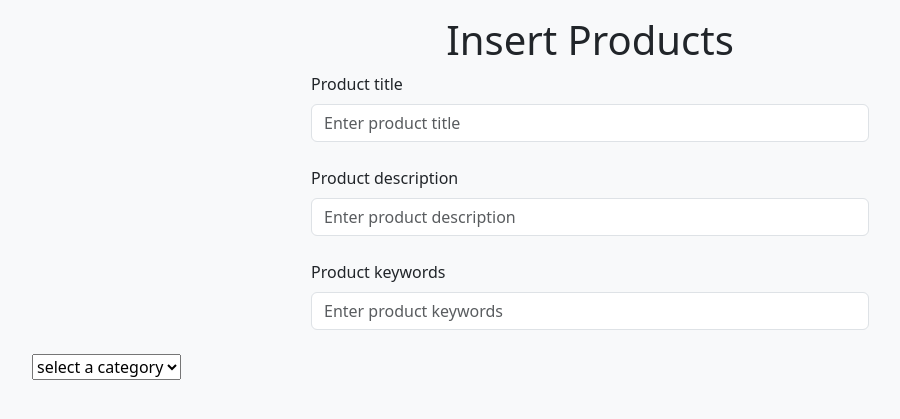
After one commit to SkAkib/EcommerceWebProject, a PHP site: page /admin_area/insert_product.php in a window 1280 px wide. The commit adds this page. Shown: the top 419 px of the page, without its empty margins (50-950 px from the left). Run offline with PHP 8.4, Linux system fonts and the light colour scheme.

Commit message:
3rd changes

```diff
--- a/admin_area/index.php
+++ b/admin_area/index.php
@@ -45,7 +45,7 @@
                 <div class="button text-center container-fluid">
         <!--button*10>a.nav-link.text-light.bg-info.my-1-->
 
-                    <button class="my-1"><a href="" class="nav-link text-light bg-info my-1">Insert Products</a></button>
+                    <button class="my-1"><a href="insert_product.php" class="nav-link text-light bg-info my-1">Insert Products</a></button>
 
                     <button class="my-1"><a href="" class="nav-link text-light bg-info my-1">View Products</a></button>
 
--- /dev/null
+++ b/admin_area/insert_product.php
@@ -0,0 +1,49 @@
+<!DOCTYPE html>
+<html lang="en">
+<head>
+    <meta charset="UTF-8">
+    <meta name="viewport" content="width=device-width, initial-scale=1.0">
+    <title>Insert Products</title>
+    <!--bootstrap css link-->
+    <link href="https://cdn.jsdelivr.net/npm/bootstrap@5.3.3/dist/css/bootstrap.min.css" rel="stylesheet" integrity="sha384-QWTKZyjpPEjISv5WaRU9OFeRpok6YctnYmDr5pNlyT2bRjXh0JMhjY6hW+ALEwIH" crossorigin="anonymous">
+    <!--css file-->
+    <link rel="stylesheet" href="../styles.css">
+    <!-- font awesome link -->
+    <link rel="stylesheet" href="https://cdnjs.cloudflare.com/ajax/libs/font-awesome/6.7.2/css/all.min.css" integrity="sha512-Evv84Mr4kqVGRNSgIGL/F/aIDqQb7xQ2vcrdIwxfjThSH8CSR7PBEakCr51Ck+w+/U6swU2Im1vVX0SVk9ABhg==" crossorigin="anonymous" referrerpolicy="no-referrer" />
+
+</head>
+<body class="bg-light">
+    <div class="container">
+        <h1 class="text-center mt-3">Insert Products</h1>
+        <!--form-->
+        <form action="" method="post" enctype="multipart/form-data">
+            <!--title-->
+            <div class="form-outline mb-4 w-50 m-auto">
+                <label for="product_title" class="form-label">Product title</label>
+                <input type="text" name="product_title" id="product_title" class="form-control" placeholder="Enter product title" autocomplete="off" required>
+            </div>
+        </form>
+        <!--description-->
+        <div class="form-outline mb-4 w-50 m-auto">
+                <label for="product_description" class="form-label">Product description</label>
+                <input type="text" name="product_description" id="product_description" class="form-control" placeholder="Enter product description" autocomplete="off" required>
+            </div>
+        <!--keywords-->
+        <div class="form-outline mb-4 w-50 m-auto">
+                <label for="product_keywords" class="form-label">Product keywords</label>
+                <input type="text" name="product_keywords" id="product_keywords" class="form-control" placeholder="Enter product keywords" autocomplete="off" required>
+            </div>
+        <!--categories-->
+        <div class="form-outline mb-4 m-auto">
+            <select name="product_categories" id="" class="product_category">
+                <option value="">select a category</option>
+                <option value="">fruites</option>
+            </select>
+        </div>
+
+    </div>
+<!--bootstrap js link-->
+<script src="https://cdn.jsdelivr.net/npm/bootstrap@5.3.3/dist/js/bootstrap.bundle.min.js" integrity="sha384-YvpcrYf0tY3lHB60NNkmXc5s9fDVZLESaAA55NDzOxhy9GkcIdslK1eN7N6jIeHz" crossorigin="anonymous"></script>
+
+</body>
+</html>
```
